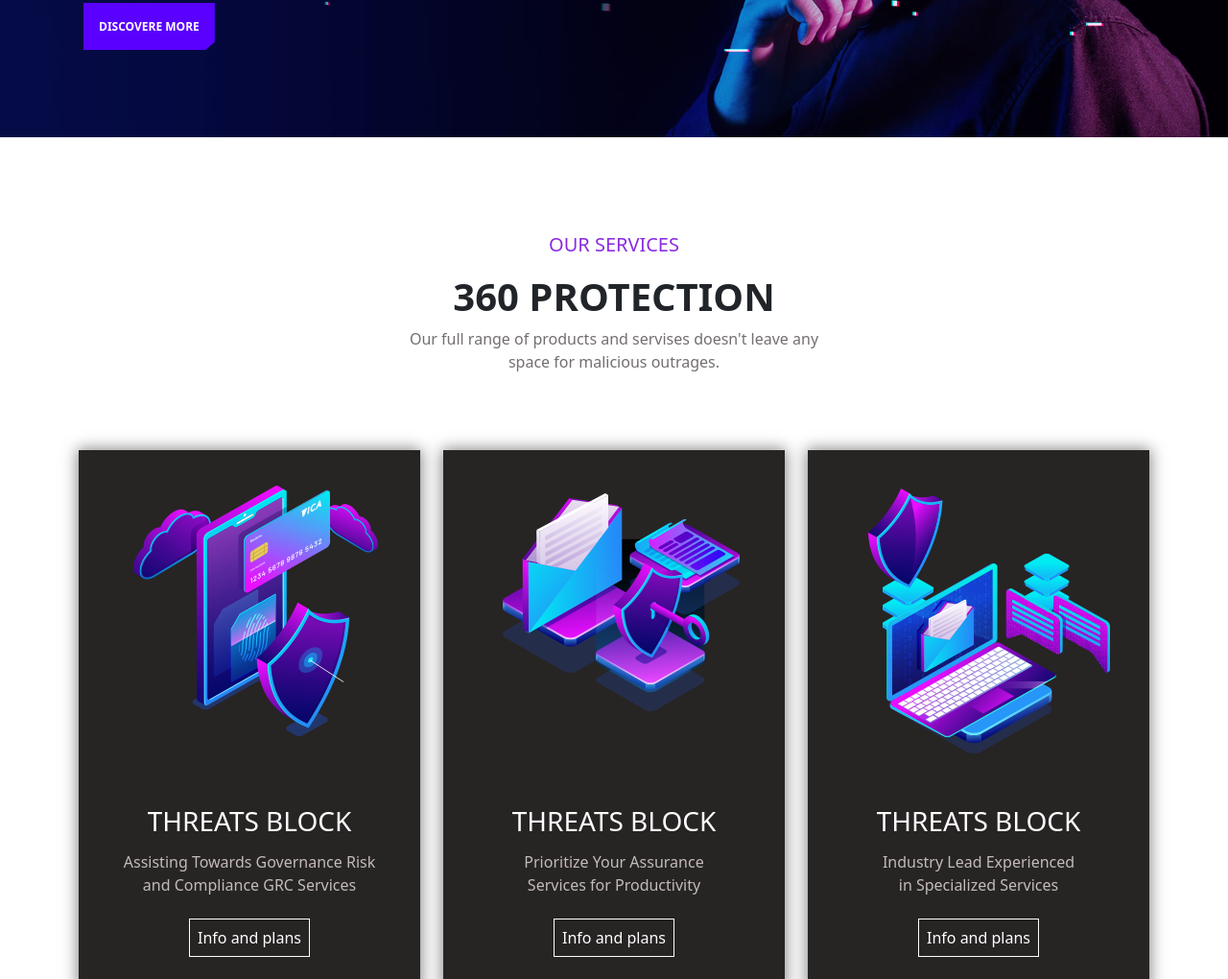
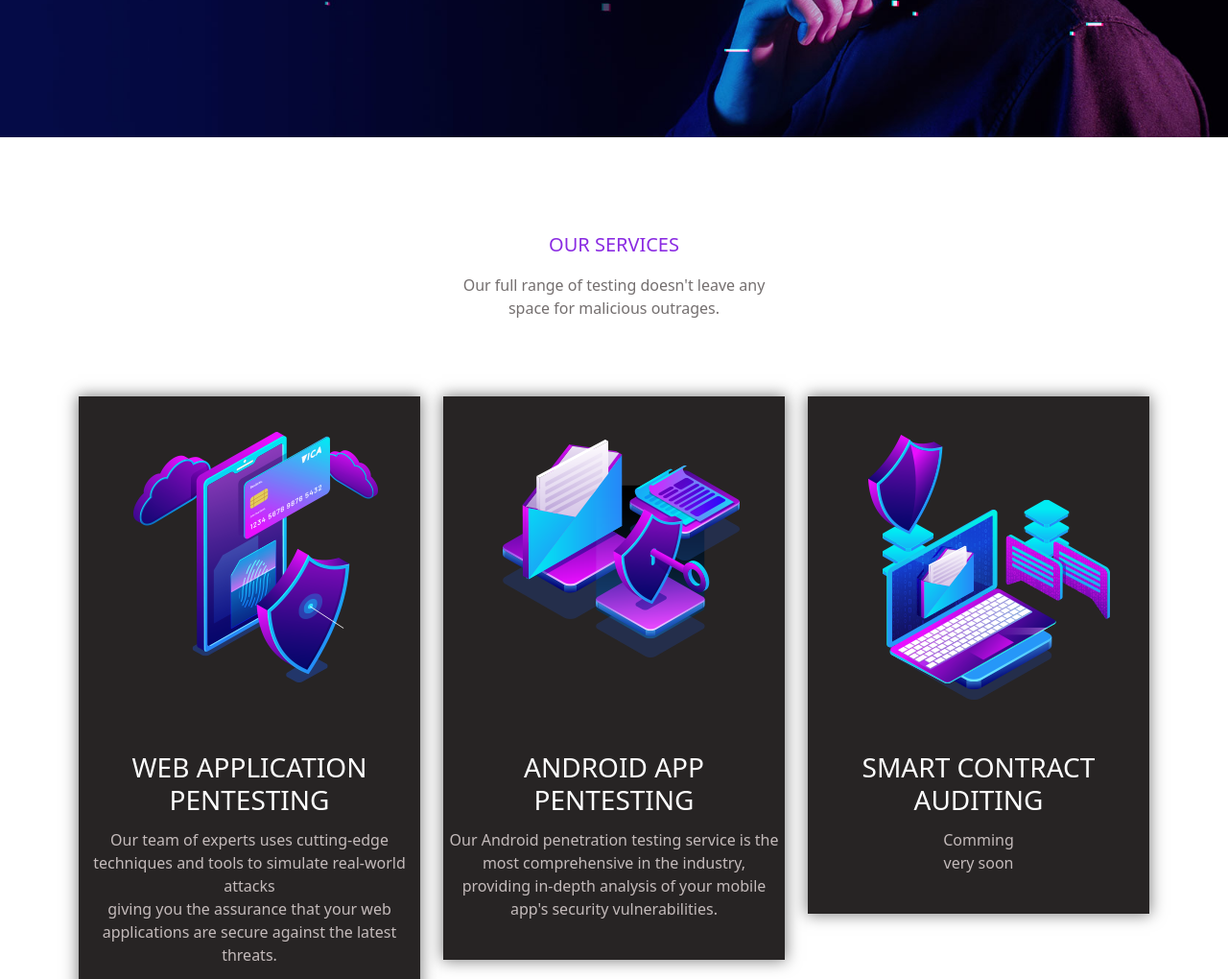
Before and after one commit to darshanjogi/Web3sec.in, a plain HTML site: page index.html in a window 1280 px wide. Shown: the part 569-1589 px from the top of the page at 96% size. Drawn offline with nearby package versions, Linux system fonts and the light colour scheme.

Commit message:
Update index.html

```diff
--- a/index.html
+++ b/index.html
@@ -52,7 +52,7 @@
                         <div class="hero-content">
                             <h1>Cyber security <br> is not optional</h1>
                             <p>Cyber attack can cause on average $1.5 billion to a <br> company, with our advanced Ai system we can block the <br> attack before it happens.</p>
-                            <p><a class="dis-btn" href="#">Discovere more</a></p>
+
                         </div>
                     </div>
                 </div>
@@ -62,8 +62,8 @@
 
     <div class="ourservices-section">
         <h5>Our services</h5>
-        <h2>360 Protection</h2>
-        <p>Our full range of products and servises doesn't leave any <br> space for malicious outrages.</p>
+
+        <p>Our full range of testing doesn't leave any <br> space for malicious outrages.</p>
     </div>
 
     <div class="servicebox-section">
@@ -72,25 +72,25 @@
                 <div class="col-md-4">
                     <div class=" box">
                         <img src="images/box1.png" alt="">
-                        <h3>Threats block</h3>
-                        <p>Assisting Towards Governance Risk<br>and Compliance GRC Services</p>
-                        <p><a class="info-and-plans" href="#">Info and plans</a></p>
+                        <h3>Web Application Pentesting</h3>
+                        <p>Our team of experts uses cutting-edge techniques and tools to simulate real-world attacks<br>giving you the assurance that your web applications are secure against the latest threats.</p>
+                      <!--  <p><a class="info-and-plans" href="#">Info and plans</a></p> -->
                     </div>
                 </div>
                 <div class="col-md-4">
                     <div class=" box">
                         <img src="images/box2.png" alt="">
-                        <h3>Threats block</h3>
-                        <p>Prioritize Your Assurance<br>Services for Productivity</p>
-                        <p><a class="info-and-plans" href="#">Info and plans</a></p>
+                        <h3>Android App Pentesting</h3>
+                        <p>Our Android penetration testing service is the most comprehensive in the industry,<br>providing in-depth analysis of your mobile app's security vulnerabilities.</p>
+                      <!--     <p><a class="info-and-plans" href="#">Info and plans</a></p>-->
                     </div>
                 </div>
                 <div class="col-md-4">
                     <div class=" box">
                         <img src="images/box3.png" alt="">
-                        <h3>Threats block</h3>
-                        <p>Industry Lead Experienced<br>in Specialized Services</p>
-                        <p><a class="info-and-plans" href="#">Info and plans</a></p>
+                        <h3>Smart Contract auditing</h3>
+                        <p>Comming <br>very soon</p>
+                       <!--    <p><a class="info-and-plans" href="#">Info and plans</a></p>-->
                     </div>
                 </div>
             </div>
```
